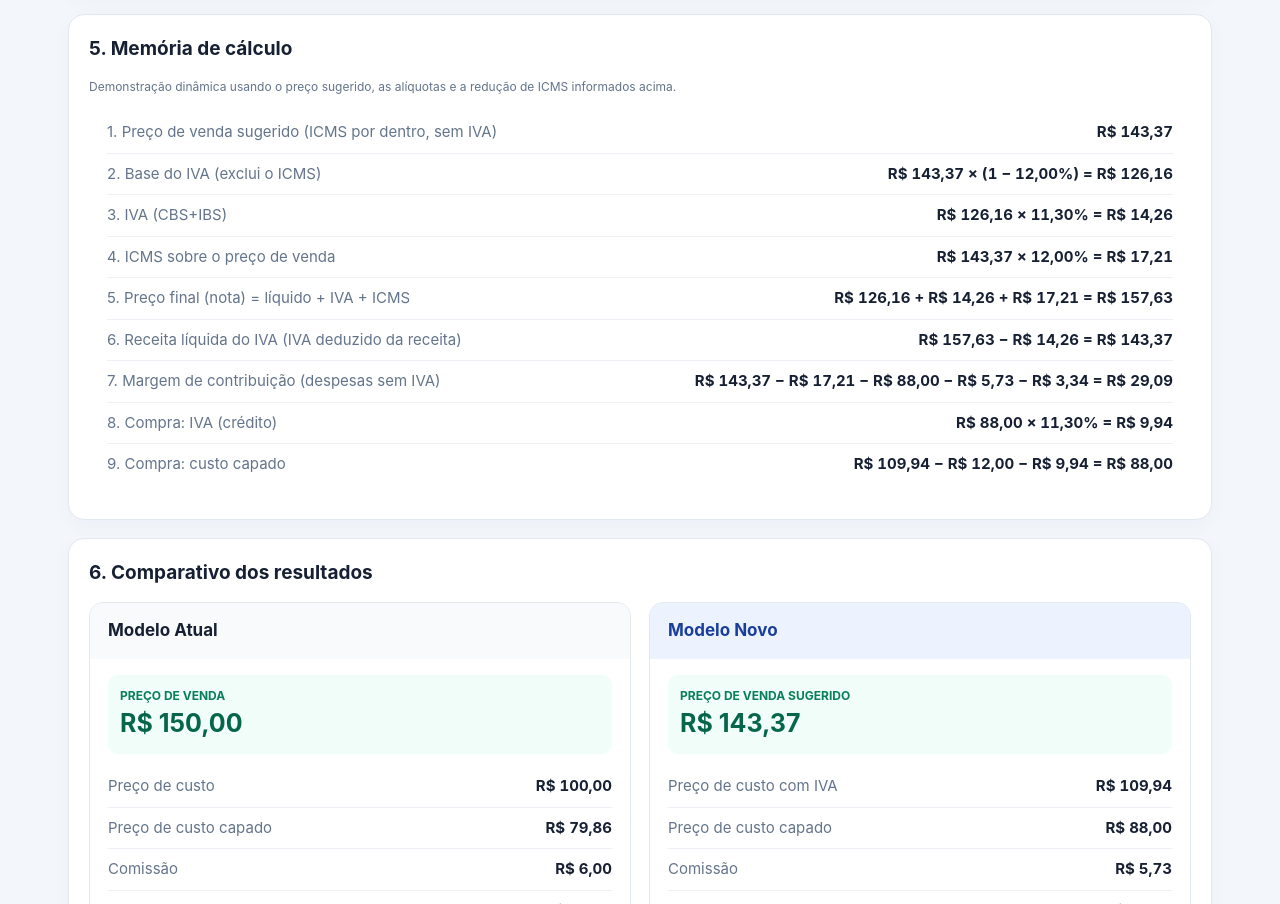
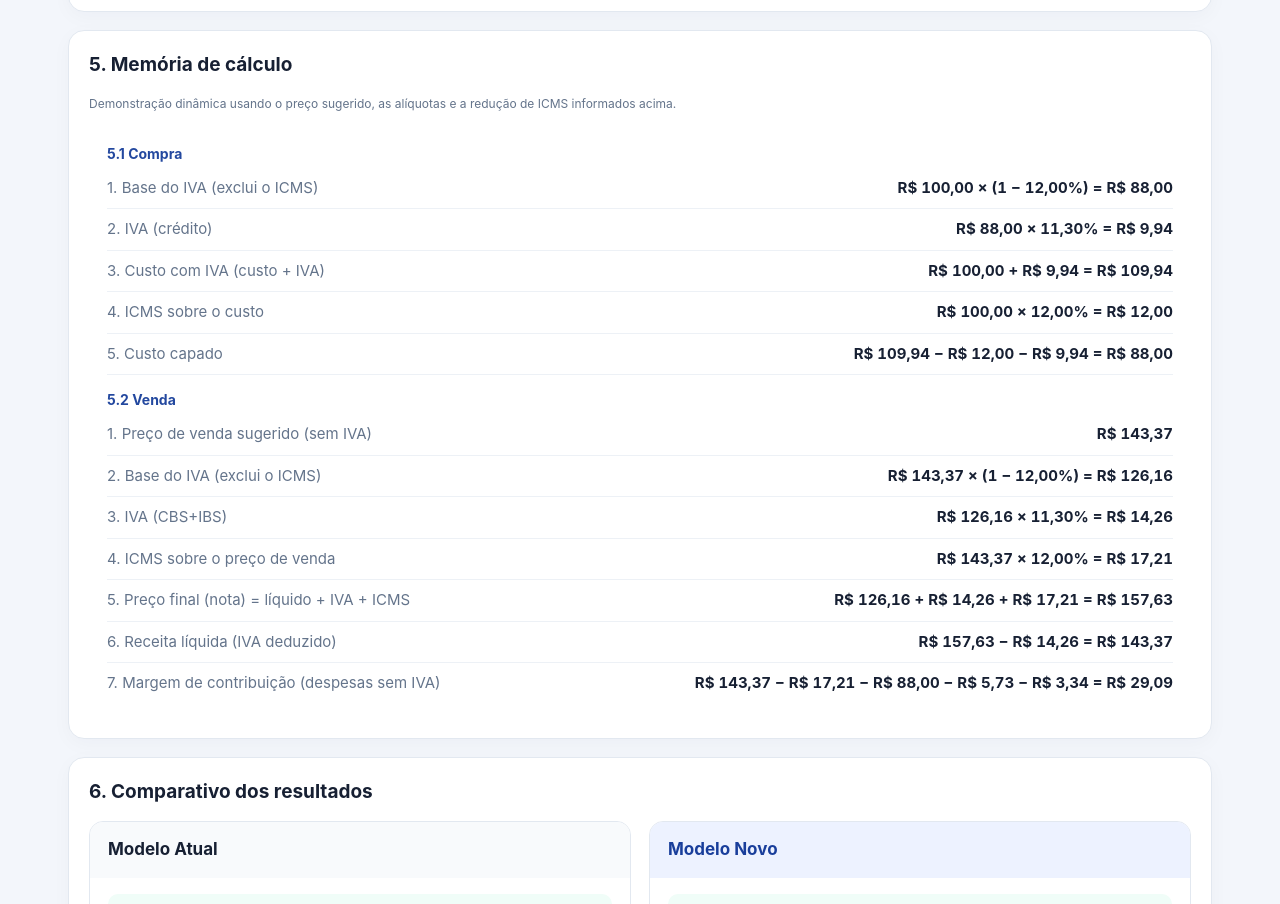
Before and after one commit to rd10002/comparador_tributario, a plain HTML site: page index.html in a window 1280 px wide. Shown: the part 1706-2610 px from the top of the page. Drawn offline with Linux system fonts and the light colour scheme.

Commit message:
Revise ICMS and CBS/IBS calculations and descriptions
Updated explanations and calculations regarding ICMS and CBS/IBS in the pricing model.

```diff
--- a/index.html
+++ b/index.html
@@ -82,7 +82,7 @@ label{display:block;font-size:13px;font-weight:700;margin-bottom:6px}select,inpu
 <option value="nao">Não — ICMS sobre o preço sem a CBS/IBS</option>
 <option value="sim">Sim — incluir CBS/IBS na base do ICMS</option>
 </select>
-<small>“Sim”: o ICMS é calculado por dentro sobre a base que inclui a CBS/IBS, tanto na venda quanto na compra. “Não”: o ICMS é calculado sem a CBS/IBS na base.</small>
+<small>“Sim”: o ICMS é calculado por dentro sobre a base que inclui a CBS/IBS, tanto na venda quanto na compra; o custo digitado é tratado como preço sem IVA (no IVA por fora, o preço sugerido é o preço sem IVA, já com o ICMS sobre o IVA). “Não”: o ICMS é calculado sem a CBS/IBS na base.</small>
 </div>
 <div class="field">
 <label for="metodoPrecoNovo">Como definir o preço de venda do Modelo Novo?</label>
@@ -158,7 +158,10 @@ function calcNovo(c,custoModo,incluirIcms,metodo,ivaModo){
  const costBaseNew=custoModo==='semPis'?cost-((cost-(cost*ic))*pc):cost;
  // Compra: IVA (crédito) = custo sem ICMS × v. Se CBS/IBS entra na base do ICMS, a nota de compra é por dentro:
  // nota = (custo×(1−ic) + IVA) ÷ (1−ic) e ICMS compra = nota × ic. O custo capado (nota − ICMS − IVA) não muda: o ICMS sobre o IVA é crédito.
- const baseIvaCompra=costBaseNew*(1-ic);
+ // O custo digitado é o preço sem IVA, com ICMS por dentro. Com CBS/IBS na base do ICMS, ele já contém o ICMS sobre o IVA:
+ // base por dentro (pbCompra) = custo ÷ (1 + v×ic); nota = pbCompra×(1+v); custo sem IVA = nota − IVA.
+ const pbCompra=incluirIcms?costBaseNew/(1+ivaEfetivo*ic):costBaseNew;
+ const baseIvaCompra=pbCompra*(1-ic);
  const ivaCompra=baseIvaCompra*ivaEfetivo;
  const costWithIva=incluirIcms?(baseIvaCompra+ivaCompra)/(1-ic):costBaseNew+ivaCompra;
  const icmsBuyNew=incluirIcms?costWithIva*ic:costBaseNew*ic;
@@ -168,7 +171,7 @@ function calcNovo(c,custoModo,incluirIcms,metodo,ivaModo){
  // DENTRO: P = total (líquido + IVA + ICMS). Sim: ICMS = P×i ; líquido = P(1−i)/(1+v). Não: líquido = P(1−i)/d, d = 1+v(1−i) ; ICMS = (P−IVA)×i.
  const d=1+ivaEfetivo*(1-icmsRate);
  let icmsRatioNew,ivaRatioNew;
- if(fora){icmsRatioNew=icmsRate;ivaRatioNew=0;}
+ if(fora){icmsRatioNew=incluirIcms?icmsRate*(1+ivaEfetivo)/(1+ivaEfetivo*icmsRate):icmsRate;ivaRatioNew=0;}
  else{
   icmsRatioNew=incluirIcms?icmsRate:icmsRate/d;
   ivaRatioNew=incluirIcms?ivaEfetivo*(1-icmsRate)/(1+ivaEfetivo):ivaEfetivo*(1-icmsRate)/d;
@@ -178,7 +181,9 @@ function calcNovo(c,custoModo,incluirIcms,metodo,ivaModo){
  if(!retirarPis&&denominator<=0)return {erro:true};
  const newPrice=retirarPis?(sale-pisSale):costCapNew/denominator;
  const newCommission=newPrice*com;
- const baseIva=fora?newPrice*(1-icmsRate):newPrice*(1-icmsRate)/(incluirIcms?1+ivaEfetivo:d);
+ // FORA + Sim: o preço sugerido é o preço sem IVA (nota − IVA) e inclui o ICMS sobre o IVA; pb = base do ICMS por dentro sem esse ICMS extra.
+ const pb=(fora&&incluirIcms)?newPrice/(1+ivaEfetivo*icmsRate):newPrice;
+ const baseIva=fora?pb*(1-icmsRate):newPrice*(1-icmsRate)/(incluirIcms?1+ivaEfetivo:d);
  const newTaxSale=baseIva*ivaEfetivo;
  let newIcmsSale,baseIcms=null;
  if(fora){
@@ -204,11 +209,22 @@ function calcNovo(c,custoModo,incluirIcms,metodo,ivaModo){
   ['Preço de custo com IVA',costWithIva],['Preço de custo capado',costCapNew],['Comissão',newCommission],['ICMS na venda',newIcmsSale],['ICMS na compra',icmsBuyNew],
   ivaItem,...(st?[['ICMS-ST',newST]]:[]),['FOT',newFot],['Markup',pct(newMarkup)],['Margem',pct(newMargin)],['Margem de contribuição',newContribution],['% de contribuição',pct(newContributionPct)],[fora?(st?'Preço final (+ IVA + ST)':'Preço final (+ IVA)'):(st?'Preço final (+ ST)':'Preço final'),newFinalPrice]
  ];
- const steps=[];
- const L=n=>(steps.length+1)+'. '+n;
+ const steps=[];let nPasso=0;
+ const L=t=>(++nPasso)+'. '+t;
+ steps.push(['#5.1 Compra','']);
+ const fAj=(1-ic).toLocaleString('pt-BR',{minimumFractionDigits:4,maximumFractionDigits:4});
+ if(incluirIcms)steps.push([L('Base do ICMS por dentro (custo sem IVA ÷ (1 + IVA × ICMS))'),money(costBaseNew)+' ÷ (1 + '+pct(ivaEfetivo)+' × '+pct(ic)+') = '+money(pbCompra)]);
+ steps.push([L('Base do IVA (exclui o ICMS)'),money(pbCompra)+' × (1 − '+pct(ic)+') = '+money(baseIvaCompra)]);
+ steps.push([L('IVA (crédito)'),money(baseIvaCompra)+' × '+pct(ivaEfetivo)+' = '+money(ivaCompra)]);
+ if(!incluirIcms)steps.push([L('Custo com IVA (custo + IVA)'),money(costBaseNew)+' + '+money(ivaCompra)+' = '+money(costWithIva)]);
+ if(incluirIcms)steps.push([L('Base do ICMS acrescida do IVA'),'('+money(baseIvaCompra)+' + '+money(ivaCompra)+') ÷ '+fAj+' = '+money(costWithIva)]);
+ steps.push([L(incluirIcms?'ICMS por dentro':'ICMS sobre o custo'),money(incluirIcms?costWithIva:costBaseNew)+' × '+pct(ic)+' = '+money(icmsBuyNew)]);
+ steps.push([L('Custo capado'),money(costWithIva)+' − '+money(icmsBuyNew)+' − '+money(ivaCompra)+' = '+money(costCapNew)]);
+ nPasso=0;steps.push(['#5.2 Venda','']);
  if(fora){
-  steps.push([L('Preço de venda sugerido (ICMS por dentro, sem IVA)'),money(newPrice)]);
-  steps.push([L('Base do IVA (exclui o ICMS)'),money(newPrice)+' × (1 − '+pct(icmsRate)+') = '+money(baseIva)]);
+  steps.push([L('Preço de venda sugerido (sem IVA)'),money(newPrice)]);
+  if(incluirIcms)steps.push([L('Base do ICMS por dentro (sem o ICMS sobre o IVA)'),money(newPrice)+' ÷ (1 + '+pct(ivaEfetivo)+' × '+pct(icmsRate)+') = '+money(pb)]);
+  steps.push([L('Base do IVA (exclui o ICMS)'),money(pb)+' × (1 − '+pct(icmsRate)+') = '+money(baseIva)]);
   steps.push([L('IVA (CBS+IBS)'),money(baseIva)+' × '+pct(ivaEfetivo)+' = '+money(newTaxSale)]);
   if(incluirIcms){
    steps.push([L('Base do ICMS acrescida do IVA'),'('+money(baseIva)+' + '+money(newTaxSale)+') ÷ '+(1-icmsRate).toLocaleString('pt-BR',{minimumFractionDigits:4,maximumFractionDigits:4})+' = '+money(baseIcms)]);
@@ -216,8 +232,8 @@ function calcNovo(c,custoModo,incluirIcms,metodo,ivaModo){
   }else{
    steps.push([L('ICMS sobre o preço de venda'),money(newPrice)+' × '+pct(icmsRate)+' = '+money(newIcmsSale)]);
   }
-  steps.push([L('Preço final (nota) = líquido + IVA + ICMS'),money(baseIva)+' + '+money(newTaxSale)+' + '+money(newIcmsSale)+' = '+money(notaBase)]);
-  steps.push([L('Receita líquida do IVA (IVA deduzido da receita)'),money(notaBase)+' − '+money(newTaxSale)+' = '+money(notaBase-newTaxSale)]);
+  steps.push([L('Preço final (nota) = líquido + IVA + ICMS'+(st?' + ST':'')),money(baseIva)+' + '+money(newTaxSale)+' + '+money(newIcmsSale)+(st?' + '+money(newST):'')+' = '+money(notaBase+(st?newST:0))]);
+  steps.push([L('Receita líquida ('+(st?'IVA e ST deduzidos':'IVA deduzido')+')'),money(notaBase+(st?newST:0))+' − '+money(newTaxSale)+(st?' − '+money(newST):'')+' = '+money(notaBase-newTaxSale)]);
   steps.push([L('Margem de contribuição (despesas sem IVA)'),money(notaBase-newTaxSale)+' − '+money(newIcmsSale)+' − '+money(costCapNew)+' − '+money(newCommission)+' − '+money(newFot)+' = '+money(newContribution)]);
  }else{
   steps.push([L('Preço de venda (ICMS e IVA embutidos)'),money(newPrice)]);
@@ -233,11 +249,9 @@ function calcNovo(c,custoModo,incluirIcms,metodo,ivaModo){
   steps.push([L('Prova: líquido + IVA + ICMS = preço de venda'),money(baseIva)+' + '+money(newTaxSale)+' + '+money(newIcmsSale)+' = '+money(baseIva+newTaxSale+newIcmsSale)]);
   steps.push([L('Margem de contribuição'),money(newPrice)+' − '+money(costCapNew)+' − '+money(newCommission)+' − '+money(newIcmsSale)+' − '+money(newFot)+' − '+money(newTaxSale)+' = '+money(newContribution)]);
  }
- steps.push([L('Compra: IVA (crédito)'),money(baseIvaCompra)+' × '+pct(ivaEfetivo)+' = '+money(ivaCompra)]);
- if(incluirIcms)steps.push([L('Compra: nota com ICMS por dentro (base inclui o IVA)'),'('+money(baseIvaCompra)+' + '+money(ivaCompra)+') ÷ '+(1-ic).toLocaleString('pt-BR',{minimumFractionDigits:4,maximumFractionDigits:4})+' = '+money(costWithIva)+' → ICMS '+money(icmsBuyNew)]);
- steps.push([L('Compra: custo capado'),money(costWithIva)+' − '+money(icmsBuyNew)+' − '+money(ivaCompra)+' = '+money(costCapNew)]);
  return {newPrice,newFinalPrice,newContributionPct,items,steps};
 }
+const stepRows=a=>a.map(([k,v])=>k[0]==='#'?`<h4 style="margin:14px 0 4px;font-size:14px;color:#23489f">${k.slice(1)}</h4>`:row(k,v)).join('');
 function variacao(n,o){
  const v=n/o-1,cls=v>0.0000001?'up':v<-0.0000001?'down':'';
  return `<span class="${cls}">${v>0?'+':''}${pct(v)}</span>`;
@@ -288,7 +302,7 @@ function calculate(){
  cenarios.forEach((s,i)=>{
   const tags=`<div class="scn"><span class="tag">${s.ml}</span><span class="tag">${s.cl}</span><span class="tag">${s.bl}</span></div>`;
   if(s.r.erro){html+=`<div class="model new"><h3>Modelo Novo — Cenário ${i+1}</h3>${tags}<div class="rows"><p class="note">Não foi possível calcular o preço sugerido. Verifique alíquotas e margem.</p></div></div>`;return}
-  html+=`<div class="model new"><h3>Modelo Novo — Cenário ${i+1}</h3>${tags}<div class="rows">${show('novo',s.r.newPrice,s.r.items)}<div class="metric"><span>Variação do preço de venda</span><strong>${variacao(s.r.newPrice,sale)}</strong></div><div class="metric"><span>Variação do preço final</span><strong>${variacao(s.r.newFinalPrice,finalPrice)}</strong></div><details><summary>Memória de cálculo</summary>${s.r.steps.map(([k,v])=>row(k,v)).join('')}</details></div></div>`;
+  html+=`<div class="model new"><h3>Modelo Novo — Cenário ${i+1}</h3>${tags}<div class="rows">${show('novo',s.r.newPrice,s.r.items)}<div class="metric"><span>Variação do preço de venda</span><strong>${variacao(s.r.newPrice,sale)}</strong></div><div class="metric"><span>Variação do preço final</span><strong>${variacao(s.r.newFinalPrice,finalPrice)}</strong></div><details><summary>Memória de cálculo</summary>${stepRows(s.r.steps)}</details></div></div>`;
  });
  el('cenarios').innerHTML=html;
  // Aba "Com seletores": cenário escolhido
@@ -319,7 +333,7 @@ function calculate(){
   updateDelta('cardVariacaoVenda','variacaoVenda','detalheVenda',sel.newPrice,sale);
   updateDelta('cardVariacaoFinal','variacaoFinal','detalheFinal',sel.newFinalPrice,finalPrice);
   el('novo').innerHTML=show('novo',sel.newPrice,sel.items);
-  el('passosCalculoCbsIbs').innerHTML=sel.steps.map(([k,v])=>row(k,v)).join('');
+  el('passosCalculoCbsIbs').innerHTML=stepRows(sel.steps);
  }
  el('status').textContent='Simulação atualizada para '+cfg.aba+'. Cenário selecionado e os 8 cenários do Modelo Novo calculados.';
 }
```
